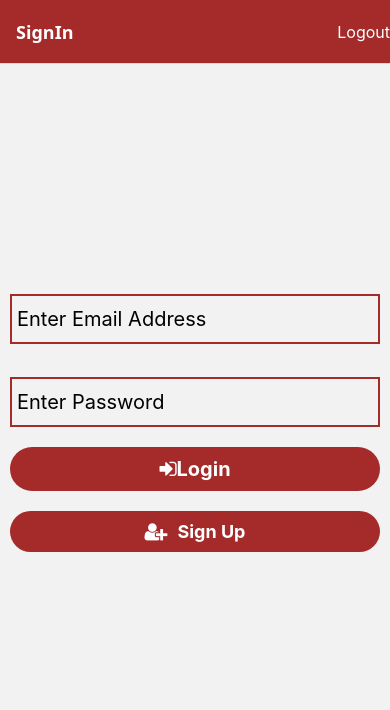
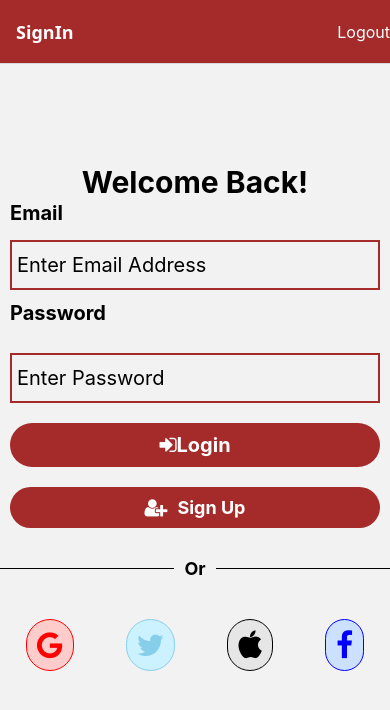
Before and after one commit to Snow-Pine/Cross-Platform-Project, a React Native app: screen / in a window 390 px wide. Shown: the top 710 px of the page. Built offline with nearby package versions, Linux system fonts and the light colour scheme.

Commit message:
feat: Add Profile screen and integrate navigation from Home screen. Fixed Book screen. Still fixing on Cart.js

```diff
--- a/App.js
+++ b/App.js
@@ -9,6 +9,7 @@ import Home from './screens/Home';
 import Books from './screens/Books';
 import Review from './screens/Review';
 import Cart from './screens/Cart';
+import ProfileScreen from './screens/ProfileScreen';
 
 const Stack = createNativeStackNavigator();
 
@@ -38,6 +39,7 @@ export default function App() {
         <Stack.Screen component={Books} name="Books" initialParams={{ prices, allBooks, cart, setCart }} />
         <Stack.Screen component={Review} name="Review" />
         <Stack.Screen component={Cart} name="Cart" initialParams={{ cart, setCart }} />
+        <Stack.Screen component={ProfileScreen} name="Profile" />
       </Stack.Navigator>
     </NavigationContainer>
   );
--- a/screens/Books.js
+++ b/screens/Books.js
@@ -19,7 +19,7 @@ const Books = ({ route }) => {
       <Text style={styles.title}>Books</Text>
       <FlatList
         data={allBooks.results.lists.flatMap(list => list.books)}
-        keyExtractor={(item) => item.title}
+        keyExtractor={(item, index) => `${item.title}-${index}`}
         renderItem={({ item, index }) => (
           <View style={styles.bookCard}>
             <Image source={{ uri: item.book_image }} style={styles.bookImage} />
--- a/screens/Home.js
+++ b/screens/Home.js
@@ -32,18 +32,9 @@ const Home = ({ route, navigation }) => {
   const renderHeader = () => (
     <View>
       <Text style={styles.title}>Welcome to Brain Feed!</Text>
-      {/* <TouchableOpacity
-        style={styles.logoutButton}
-        onPress={() => {
-          setCart([]);
-          setName('');
-          setNumberOfPeople(0);
-          navigation.navigate('SignIn');
-        }}
-      >
-        <Icon name="logout" size={20} color="#fff" />
-        <Text style={styles.logoutButtonText}>Log out</Text>
-      </TouchableOpacity> */}
+      <TouchableOpacity onPress={() => navigation.navigate('Profile', { user: { email: 'user@example.com' }, purchases: [] })}>
+        <Text style={styles.buttonText}><Icon name="user" size={24} color="blue" /> Profile</Text>
+      </TouchableOpacity>
       <TouchableOpacity onPress={() => navigation.navigate('Books')}>
         <Text style={styles.buttonText}><Icon name="book" size={24} color="blue" /> Books</Text>
       </TouchableOpacity>
@@ -69,7 +60,7 @@ const Home = ({ route, navigation }) => {
         <FlatList
           ListHeaderComponent={renderHeader}
           data={data.results.lists[0].books}
-          keyExtractor={(item) => item.title}
+          keyExtractor={(item, index) => `${item.title}-${index}`}
           renderItem={({ item }) => (
             <View style={styles.bookCard}>
               <Image source={{ uri: item.book_image }} style={styles.bookImage} />
--- /dev/null
+++ b/screens/ProfileScreen.js
@@ -0,0 +1,64 @@
+import { useState, useEffect } from 'react';
+import { View, Text, StyleSheet, FlatList } from 'react-native';
+
+const ProfileScreen = ({ route }) => {
+  const { user, purchases } = route.params;
+
+  return (
+    <View style={styles.container}>
+      <Text style={styles.title}>Profile Overview</Text>
+      <Text style={styles.userInfo}>Email: {user.email}</Text>
+      <Text style={styles.subtitle}>Purchases:</Text>
+      <FlatList
+        data={purchases}
+        keyExtractor={(item) => item.id.toString()}
+        renderItem={({ item }) => (
+          <View style={styles.purchaseCard}>
+            <Text style={styles.purchaseTitle}>Title: {item.title}</Text>
+            <Text style={styles.purchasePrice}>Price: ${item.price}</Text>
+            <Text style={styles.purchaseDate}>Date: {item.date}</Text>
+          </View>
+        )}
+      />
+    </View>
+  );
+};
+
+const styles = StyleSheet.create({
+  container: {
+    flex: 1,
+    padding: 20,
+  },
+  title: {
+    fontSize: 24,
+    fontWeight: 'bold',
+    textAlign: 'center',
+  },
+  userInfo: {
+    fontSize: 18,
+    marginVertical: 10,
+  },
+  subtitle: {
+    fontSize: 20,
+    fontWeight: 'bold',
+    marginVertical: 10,
+  },
+  purchaseCard: {
+    padding: 10,
+    borderWidth: 1,
+    borderColor: '#ccc',
+    marginVertical: 5,
+  },
+  purchaseTitle: {
+    fontSize: 16,
+    fontWeight: 'bold',
+  },
+  purchasePrice: {
+    fontSize: 14,
+  },
+  purchaseDate: {
+    fontSize: 14,
+  },
+});
+
+export default ProfileScreen;
--- a/screens/SignInScreen.js
+++ b/screens/SignInScreen.js
@@ -32,7 +32,9 @@ const SignInScreen = ({ navigation }) => {
   };
 
   return (
-    <View>
+    <View style={styles.container}>
+      <Text style={styles.welcomeText}>Welcome Back!</Text>
+      <Text style={styles.labelText}>Email</Text>
       <TextInput
         style={styles.inputEmailStyle}
         placeholder="Enter Email Address"
@@ -40,8 +42,10 @@ const SignInScreen = ({ navigation }) => {
         autoCapitalize="none"
         returnKeyType="next"
         value={emailAddress}
+
         onChangeText={setEmailAddress}
       />
+      <Text style={styles.labelText}>Password</Text>
       <TextInput
         style={styles.inputPassStyle}
         placeholder="Enter Password"
@@ -60,6 +64,25 @@ const SignInScreen = ({ navigation }) => {
         <Icon name="user-plus" size={20} color="#fff" />
         <Text style={styles.signUpButtonText}>Sign Up</Text>
       </TouchableOpacity>
+      <View style={styles.orContainer}>
+        <View style={styles.line} />
+        <Text style={styles.orText}>Or</Text>
+        <View style={styles.line} />
+      </View>
+      <View style={styles.socialContainer}>
+        <TouchableOpacity style={[styles.iconButton, styles.googleButton]} onPress={() => {/* Handle Google sign-in */}}>
+          <Icon name="google" size={30} color="red" />
+        </TouchableOpacity>
+        <TouchableOpacity style={[styles.iconButton, styles.twitterButton]} onPress={() => {/* Handle Twitter sign-in */}}>
+          <Icon name="twitter" size={30} color="skyblue" />
+        </TouchableOpacity>
+        <TouchableOpacity style={[styles.iconButton, styles.appleButton]} onPress={() => {/* Handle Apple sign-in */}}>
+          <Icon name="apple" size={30} color="black" />
+        </TouchableOpacity>
+        <TouchableOpacity style={[styles.iconButton, styles.facebookButton]} onPress={() => {/* Handle Facebook sign-in */}}>
+          <Icon name="facebook" size={30} color="blue" />
+        </TouchableOpacity>
+      </View>
     </View>
   );
 };
@@ -81,7 +104,7 @@ const styles = StyleSheet.create({
     borderColor: 'brown',
     borderWidth: 2,
     fontSize: 20,
-    marginTop: 230
+    marginTop: 10, // Adjusted marginTop value
   },
   buttonStyle: {
     flexDirection: 'row',
@@ -111,7 +134,67 @@ const styles = StyleSheet.create({
     color: '#fff',
     fontSize: 18,
     marginLeft: 10,
-  }
+  },
+  welcomeText: {
+    fontSize: 30,
+    fontWeight: 'bold',
+    textAlign: 'center',
+    marginTop: 100,
+  },
+  emailText: {
+    fontSize: 20,
+    fontWeight: 'bold',
+    textAlign: 'center',
+  },
+  labelText: {
+    fontSize: 20,
+    fontWeight: 'bold',
+    marginVertical: 1,
+    marginLeft: 10,
+    marginBottom: 5,
+  },
+  orText: {
+    fontSize: 18,
+    fontWeight: 'bold',
+    textAlign: 'center',
+    marginHorizontal: 10,
+  },
+  orContainer: {
+    flexDirection: 'row',
+    alignItems: 'center',
+    marginVertical: 20,
+  },
+  line: {
+    flex: 1,
+    height: 1,
+    backgroundColor: 'black',
+  },
+  socialContainer: {
+    flexDirection: 'row',
+    justifyContent: 'space-around',
+    marginVertical: 20,
+  },
+  iconButton: {
+    borderWidth: 1,
+    borderRadius: 100,
+    padding: 10,
+  },
+  googleButton: {
+    borderColor: 'red',
+    backgroundColor: '#ffcccc',
+  },
+  twitterButton: {
+    borderColor: 'skyblue',
+    backgroundColor: '#ccf2ff',
+  },
+  appleButton: {
+    borderColor: 'black',
+    backgroundColor: '#e6e6e6',
+  },
+  facebookButton: {
+    borderColor: 'blue',
+    backgroundColor: '#cce0ff',
+  },
 });
 
 export default SignInScreen;
--- a/screens/SignUpScreen.js
+++ b/screens/SignUpScreen.js
@@ -22,7 +22,7 @@ const SignUpScreen = ({ navigation }) => {
   };
 
   return (
-    <View>
+    <View style={styles.container}>
       <TextInput
         style={styles.inputUserStyle}
         placeholder="Enter Email Address"
@@ -82,6 +82,12 @@ const styles = StyleSheet.create({
     fontWeight: 'bold',
     color: '#fff',
     fontSize: 18
+  },
+  welcome: {
+    fontSize: 30,
+    fontWeight: 'bold',
+    textAlign: 'center',
+    marginTop: 50
   }
 });
 
```
